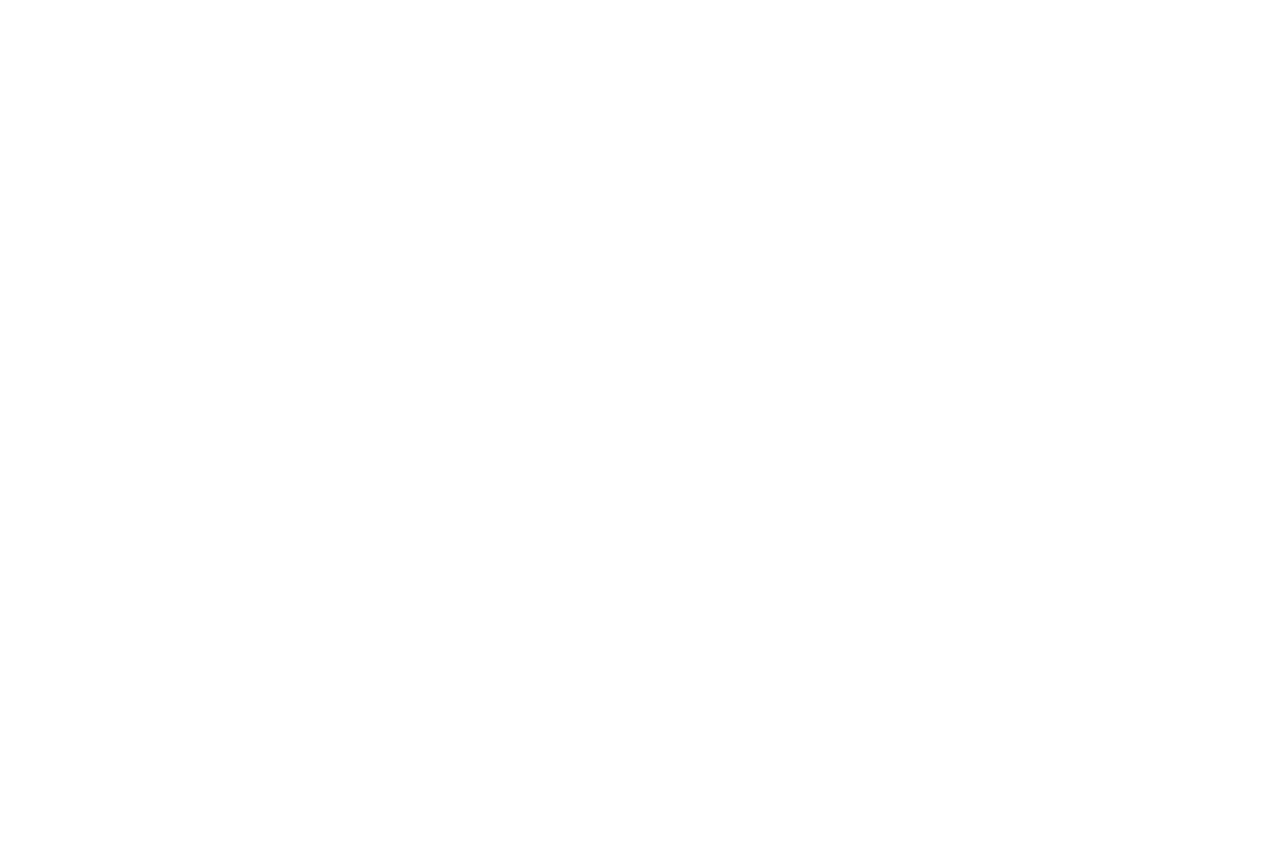
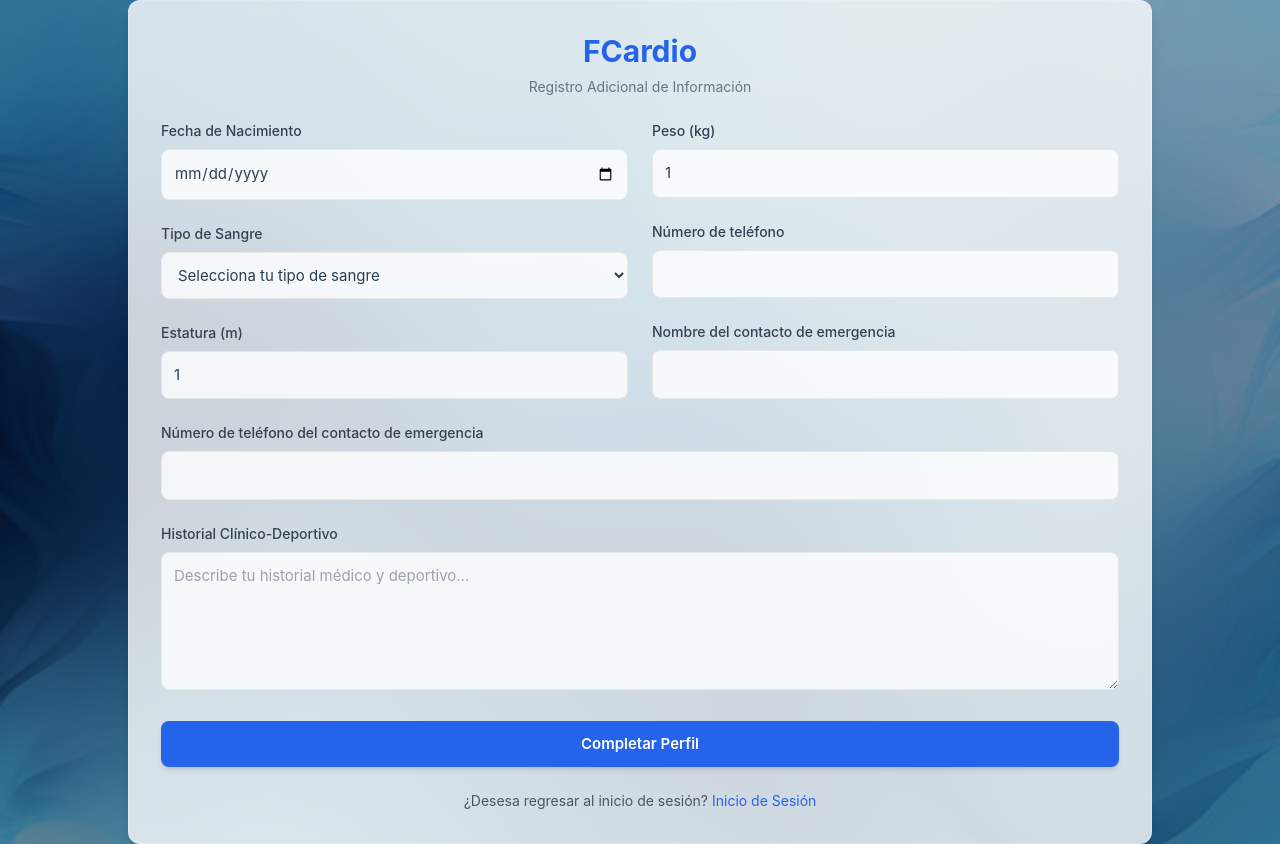
Before and after one commit to CarlosMateoM/fcardio-web, a Vue app: page /medicalProfile in a window 1280 px wide. Before the commit this address had no page. Before the commit the page ends 800 px from the top, so only its background shows below. Built offline with nearby package versions, Linux system fonts and the light colour scheme.

Commit message:
creacion de pagina MedicalProfile junto con su store medicalProfile.js

```diff
--- a/src/router/index.js
+++ b/src/router/index.js
@@ -13,6 +13,11 @@ const router = createRouter({
       name: 'register',
       component: () => import('../views/auth/RegisterView.vue'),
     },
+    {
+      path: '/medicalProfile',
+      name: 'medicalProfile',
+      component: () => import('../user/MedicalProfile.vue')
+    }
   ],
 })
 
--- a/src/stores/auth.js
+++ b/src/stores/auth.js
@@ -9,8 +9,7 @@ export const useAuthStore = defineStore('auth', () => {
 
     const login = async (payload) => {
         const response = await api.post('/login', payload);
-        console.log(response);
-        localStorage.setItem('token', JSON.stringify(response.data.access_token));
+        localStorage.setItem('token', response.data.access_token);
         router.push({name: 'home'});
         return response;
     };
--- /dev/null
+++ b/src/stores/medicalProfile.js
@@ -0,0 +1,41 @@
+import api from "@/lib/axios";
+import { defineStore } from "pinia";
+import { ref } from 'vue';
+
+export const useMedicalProfileStore = defineStore('medicalProfile', () => {
+
+    const medicalProfile = ref(null);
+
+    const fetchMedicalProfile = async (idMedialProfile) => {
+        const response = await api.get(`/medical-profiles/${idMedialProfile}`);
+        medicalProfile.value = response.data;
+    }
+
+    const createMedicalProfile = async (payload) => {
+        const response = await api.post('/medical-profiles', payload);
+        return response;
+    }
+
+    const updateMedicalProfile = async (idMedicalProfile, payload) => {
+        const response = await api.put(`/medical-profiles/${idMedicalProfile}`, payload);
+        return response;
+    }
+
+    const deleteMedicalProfile = async (idMedicalProfile) => {
+        const response = await api.delete(`/medical-profiles/${idMedicalProfile}`);
+        return response;
+    }
+
+
+
+    return {
+        medicalProfile,
+        createMedicalProfile,
+        fetchMedicalProfile,
+        updateMedicalProfile,
+        deleteMedicalProfile
+    };
+
+});
+
+export default useMedicalProfileStore;
--- /dev/null
+++ b/src/user/MedicalProfile.vue
@@ -0,0 +1,209 @@
+<template>
+    <main class="flex w-full min-h-screen justify-center items-center px-4 bg-[url('/backgroundCredentials.jpg')] bg-no-repeat bg-cover bg-fixed relative">
+      <div class="absolute inset-0 bg-black/30 backdrop-blur-3xl"></div>
+      <form
+        @submit.prevent="handleSubmit"
+        class="w-full max-w-5xl p-8 rounded-xl shadow-lg bg-white/80 backdrop-blur-md border border-white/20 grid grid-cols-1 md:grid-cols-2 gap-6 relative z-10"
+      >
+        <div class="text-center col-span-full">
+          <h1 class="text-3xl font-bold text-blue-600 mb-2">FCardio</h1>
+          <p class="text-gray-500 text-sm">Registro Adicional de Información</p>
+        </div>
+
+        <div class="grid grid-cols-1 gap-6">
+          <div>
+            <label
+              for="fecha-nacimiento"
+              class="block text-sm font-medium text-gray-700 mb-2"
+            >
+              Fecha de Nacimiento
+            </label>
+            <input
+              v-model="form.birthdate"
+              type="date"
+              id="fecha-nacimiento"
+              class="w-full p-3 border border-gray-200 rounded-lg focus:ring-2 focus:ring-blue-500 focus:outline-none transition-all duration-300 bg-white/80"
+              required
+            />
+          </div>
+
+          <div>
+            <label
+              for="tipo-sangre"
+              class="block text-sm font-medium text-gray-700 mb-2"
+            >
+              Tipo de Sangre
+            </label>
+            <select
+              v-model="form.blood_type"
+              id="tipo-sangre"
+              class="w-full p-3 border border-gray-200 rounded-lg focus:ring-2 focus:ring-blue-500 focus:outline-none transition-all duration-300 bg-white/80"
+              required
+            >
+              <option value="">Selecciona tu tipo de sangre</option>
+              <option value="A+">A+</option>
+              <option value="A-">A-</option>
+              <option value="B+">B+</option>
+              <option value="B-">B-</option>
+              <option value="AB+">AB+</option>
+              <option value="AB-">AB-</option>
+              <option value="O+">O+</option>
+              <option value="O-">O-</option>
+            </select>
+          </div>
+
+          <div>
+            <label
+              for="estatura"
+              class="block text-sm font-medium text-gray-700 mb-2"
+            >
+              Estatura (m)
+            </label>
+            <input
+              v-model="form.height"
+              type="number"
+              id="estatura"
+              class="w-full p-3 border border-gray-200 rounded-lg focus:ring-2 focus:ring-blue-500 focus:outline-none transition-all duration-300 bg-white/80"
+              step="0.01"
+              min="1.00"
+              placeholder="Ej. 1.70"
+              required
+            />
+          </div>
+        </div>
+
+        <div class="grid grid-cols-1 gap-6">
+          <div>
+            <label
+              for="peso"
+              class="block text-sm font-medium text-gray-700 mb-2"
+            >
+              Peso (kg)
+            </label>
+            <input
+              v-model="form.weight"
+              type="number"
+              id="peso"
+              step="0.01"
+              min="5.00"
+              class="w-full p-3 border border-gray-200 rounded-lg focus:ring-2 focus:ring-blue-500 focus:outline-none transition-all duration-300 bg-white/80"
+              placeholder="Ej. 70.5"
+              required
+            />
+          </div>
+
+          <div>
+            <label
+              for="direccion"
+              class="block text-sm font-medium text-gray-700 mb-2"
+            >
+              Número de teléfono
+            </label>
+            <input
+              v-model="form.phone_number"
+              type="tel"
+              id="direccion"
+              class="w-full p-3 border border-gray-200 rounded-lg focus:ring-2 focus:ring-blue-500 focus:outline-none transition-all duration-300 bg-white/80"
+              required
+            />
+          </div>
+
+          <div>
+            <label
+              for="telefono"
+              class="block text-sm font-medium text-gray-700 mb-2"
+            >
+              Nombre del contacto de emergencia
+            </label>
+            <input
+              v-model="form.emergency_contact_name"
+              type="tel"
+              id="text"
+              class="w-full p-3 border border-gray-200 rounded-lg focus:ring-2 focus:ring-blue-500 focus:outline-none transition-all duration-300 bg-white/80"
+              required
+            />
+          </div>
+        </div>
+
+        <div class="md:col-span-full grid grid-cols-1 gap-6">
+          <div>
+            <label
+              for="telefono-familiar"
+              class="block text-sm font-medium text-gray-700 mb-2"
+            >
+              Número de teléfono del contacto de emergencia
+            </label>
+            <input
+              v-model="form.emergency_contact_phone"
+              type="tel"
+              id="telefono-familiar"
+              class="w-full p-3 border border-gray-200 rounded-lg focus:ring-2 focus:ring-blue-500 focus:outline-none transition-all duration-300 bg-white/80"
+              required
+            />
+          </div>
+
+          <div>
+            <label
+              for="historial-clinico"
+              class="block text-sm font-medium text-gray-700 mb-2"
+            >
+              Historial Clínico-Deportivo
+            </label>
+            <textarea
+              v-model="form.history"
+              id="historial-clinico"
+              rows="5"
+              class="w-full p-3 border border-gray-200 rounded-lg focus:ring-2 focus:ring-blue-500 focus:outline-none transition-all duration-300 bg-white/80 overflow-y-auto"
+              placeholder="Describe tu historial médico y deportivo..."
+            ></textarea>
+          </div>
+        </div>
+
+        <div class="md:col-span-full">
+          <button
+            type="submit"
+            class="w-full bg-blue-600 text-white p-3 rounded-lg hover:bg-blue-700 transition-colors font-semibold shadow-md"
+          >
+            Completar Perfil
+          </button>
+        </div>
+
+        <div class="md:col-span-full text-center">
+          <p class="text-sm text-gray-600">
+            ¿Desesa regresar al inicio de sesión?
+            <RouterLink :to="{name: 'login'}" >
+              <a
+                href="#"
+                class="text-blue-600 hover:underline"
+              >
+                Inicio de Sesión
+              </a>
+            </RouterLink>
+          </p>
+        </div>
+      </form>
+    </main>
+  </template>
+<script setup>
+import { ref } from 'vue';
+import useMedicalProfileStore from '@/stores/medicalProfile';
+
+const { createMedicalProfile } = useMedicalProfileStore();
+
+const form = ref({
+  birthdate: '',
+  blood_type: '',
+  height: 1.00,
+  weight: 1.00,
+  phone_number: '',
+  emergency_contact_name: '',
+  emergency_contact_phone: '',
+  history: ''
+});
+
+const handleSubmit = async () => {
+    console.log(form.value);
+    const response = await createMedicalProfile(form.value);
+    console.log(response);
+};
+</script>
```
